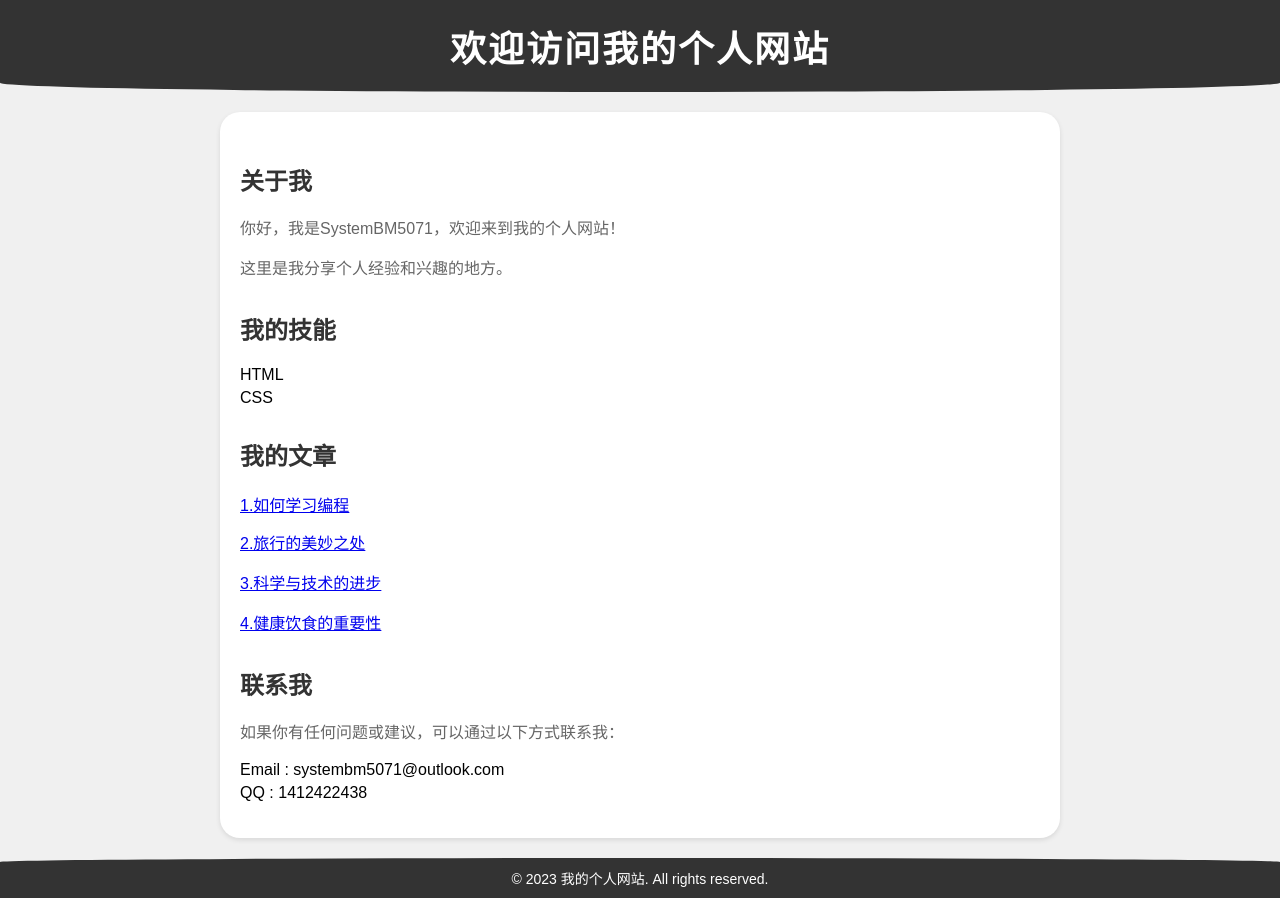
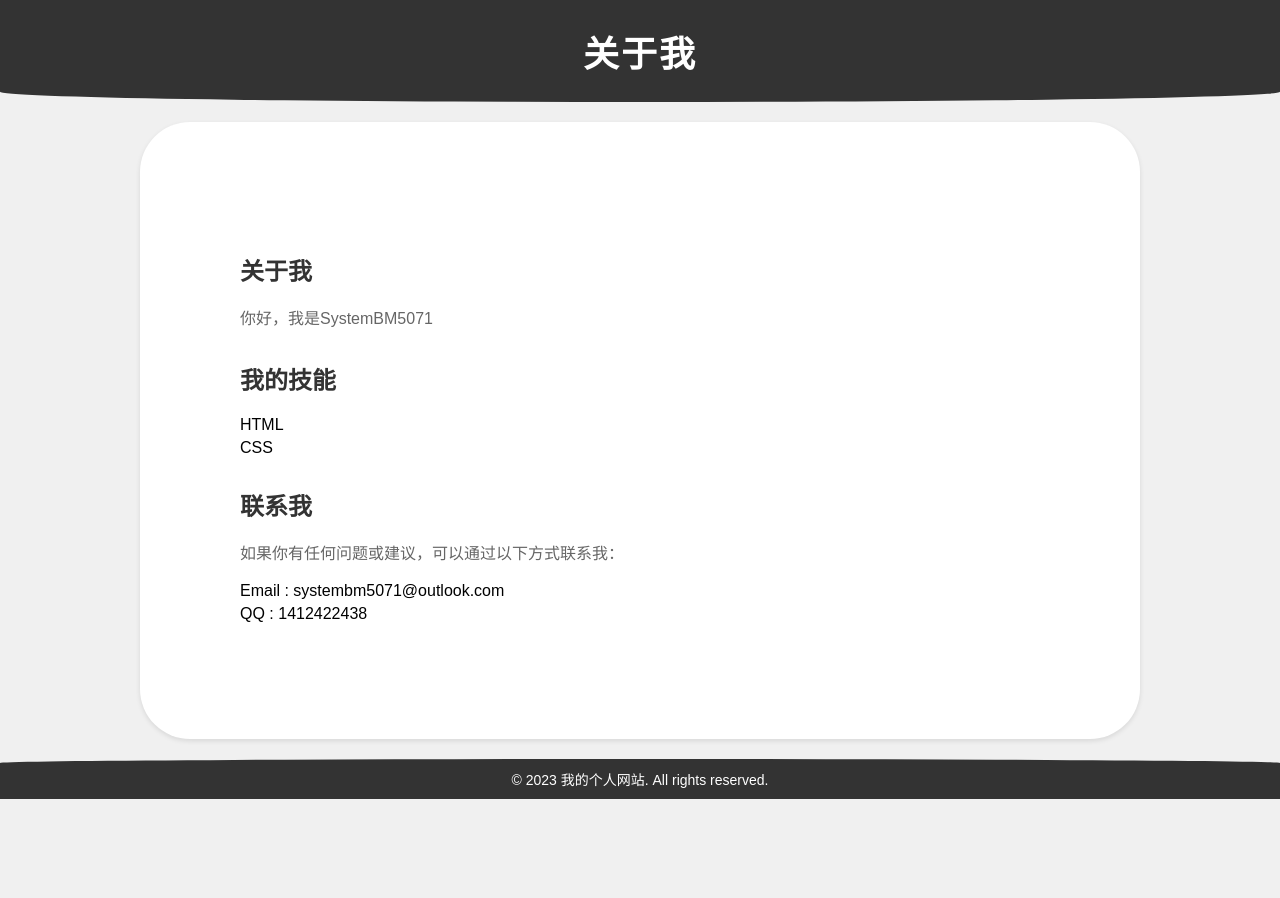
Before and after one commit to SystemBM5071/SystemBM5071.github.io, a plain HTML site: page about.html in a window 1280 px wide. After the commit the page ends 800 px from the top, so only its background shows below. Drawn offline with Linux system fonts and the light colour scheme.

Commit message:
123
123123123123

```diff
--- a/index.html
+++ b/about.html
@@ -3,7 +3,7 @@
 <head>
     <meta charset="UTF-8">
     <meta name="viewport" content="width=device-width, initial-scale=1.0">
-    <title>我的个人网站</title>
+    <title>关于我</title>
     <style>
         body {
             font-family: Arial, sans-serif;
@@ -15,7 +15,7 @@
         header {
             background-color: #333;
             color: #fff;
-            padding: 20px;
+            padding: 25px;
             text-align: center;
             border-bottom-left-radius: 50% 10%;
             border-bottom-right-radius: 50% 10%;
@@ -31,8 +31,8 @@
             max-width: 800px;
             margin: 20px auto;
             background-color: #fff;
-            padding: 20px;
-            border-radius: 20px;
+            padding: 100px;
+            border-radius: 50px;
             box-shadow: 0 2px 5px rgba(0, 0, 0, 0.1);
         }
 
@@ -69,25 +69,18 @@
 </head>
 <body>
     <header>
-        <h1>欢迎访问我的个人网站</h1>
+        <h1>关于我</h1>
     </header>
 
     <main>
         <h2>关于我</h2>
-        <p>你好，我是SystemBM5071，欢迎来到我的个人网站！</p>
-        <p>这里是我分享个人经验和兴趣的地方。</p>
+        <p>你好，我是SystemBM5071</p>
 
         <h2>我的技能</h2>
         <ul>
             <li>HTML</li>
             <li>CSS</li>
         </ul>
-
-        <h2>我的文章</h2>
-                <a href="./wz/1.html">1.如何学习编程</a>
-        <p><a href="./wz/2.html">2.旅行的美妙之处</a></p>
-        <p><a href="./wz/3.html">3.科学与技术的进步</a></p>
-        <p><a href="./wz/4.html">4.健康饮食的重要性</a></p>
 
         <h2>联系我</h2>
         <p>如果你有任何问题或建议，可以通过以下方式联系我：</p>
@@ -96,7 +89,6 @@
             <li>QQ : 1412422438</li>
         </ul>
     </main>
-
     <footer>
         &copy; 2023 我的个人网站. All rights reserved.
     </footer>
```
